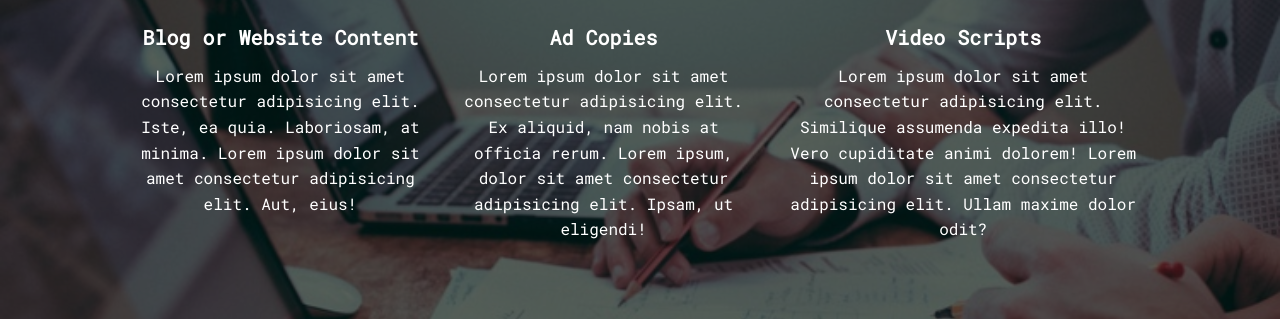
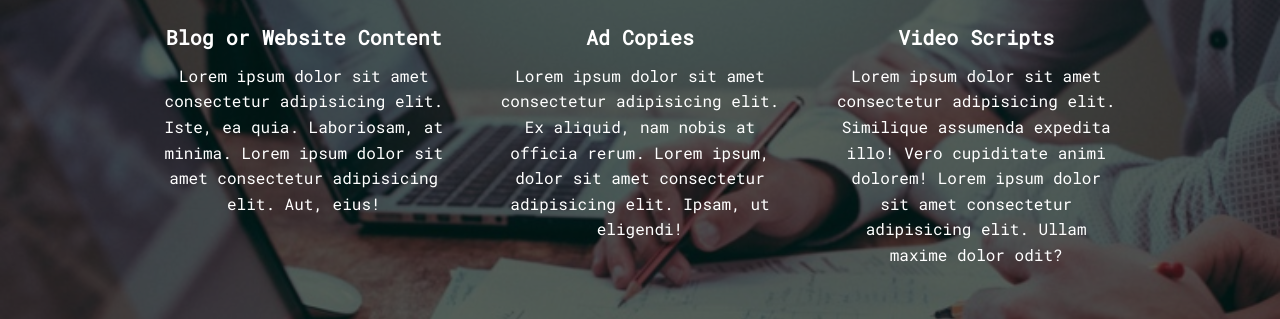
Before and after one commit to yeshwantthota/portfolio-website, a plain HTML site: page index.html in a window 1280 px wide. Shown: the part 665-984 px from the top of the page. Drawn offline with Linux system fonts and the light colour scheme; files whose address does not match are found by name.

Commit message:
Update style.css

```diff
--- a/style.css
+++ b/style.css
@@ -316,6 +316,7 @@ img {
 }
 
 .service {
+    flex: 0.3;
     max-width: 500px;
     margin: 0 auto;
 }
```
